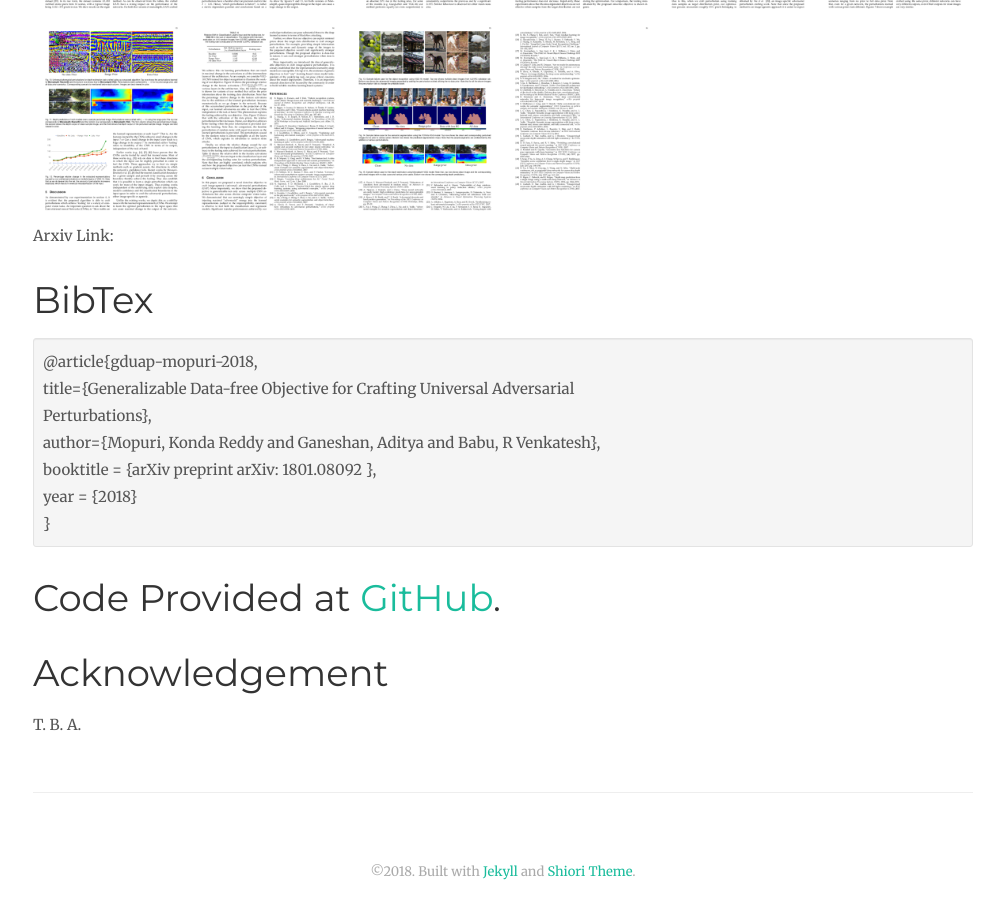
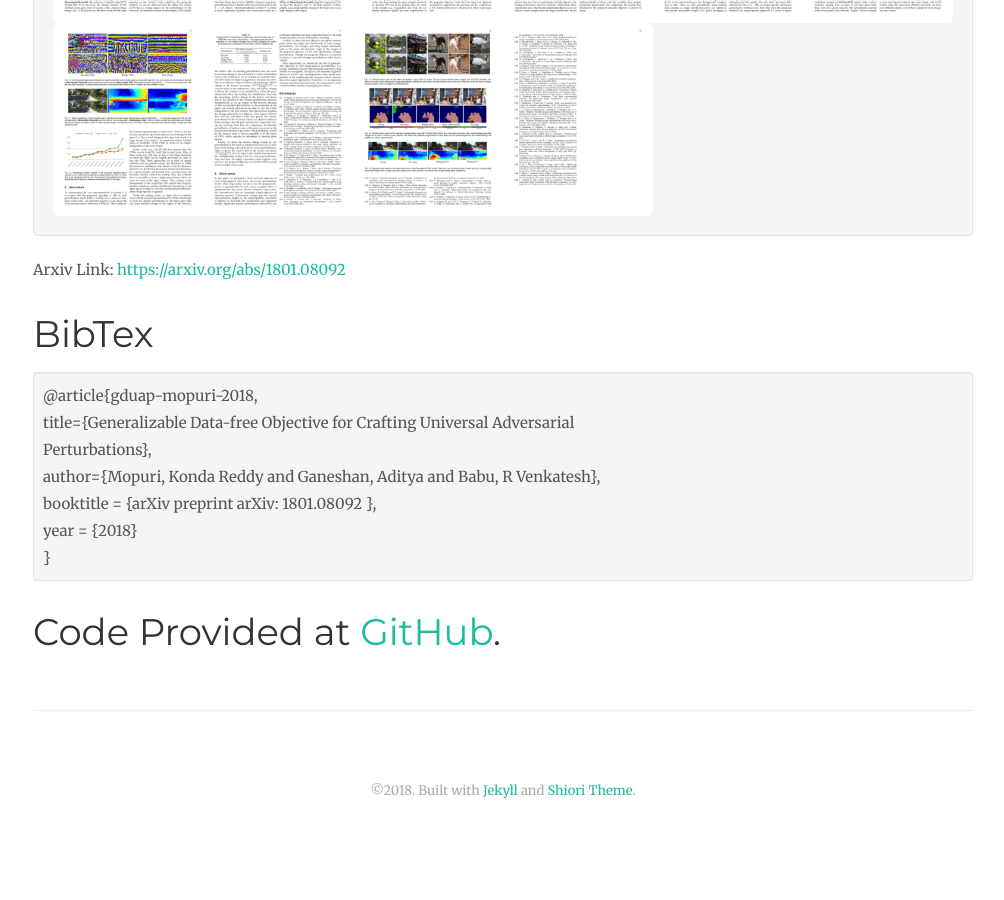
Before and after one commit to val-iisc/GD-UAP, a Jekyll site: the page built from index.html, in a window 1280 px wide and 900 px high, scrolled down 1373 px. Shown: the whole window, without its empty margins (137-1141 px from the left). Built offline with Jekyll 4.4.1, drawn with Linux system fonts in a browser that asks for light colours; nearby versions of some CDN libraries; comment, search, counter and statistics services are not loaded; after the commit the page ends 2216 px from its top, so only the background shows below that.

Commit message:
Update index.html

```diff
--- a/index.html
+++ b/index.html
@@ -35,10 +35,13 @@ the perturbations. To encourage reproducible research, we have released the code
   </p>
   <h1> Paper </h1>
   <p>
+
+  <div class="well">
 <img src="pdf_0.jpg" alt="Mountain View" style="width:100%">
 <img src="pdf_2.jpg" alt="Mountain View" style="width:100%">
 <img src="pdf_3.jpg" alt="Mountain View" style="width:66.66%">
-    Arxiv Link: <a href= "" target= '_blank'></a>
+      </div>
+    Arxiv Link: <a href= "https://arxiv.org/abs/1801.08092" target= '_blank'>https://arxiv.org/abs/1801.08092</a>
   </p>
   <h1> BibTex </h1>
   <p>
@@ -54,10 +57,7 @@ the perturbations. To encourage reproducible research, we have released the code
   </code>
   </p>
   <h1> Code Provided at <a href="https://github.com/val-iisc/GD-UAP" target="_blank">GitHub</a>.
-  <h1>  Acknowledgement </h1>
-  <p>
-    T. B. A.
-  </p>
+
 
 </div>
 
```
